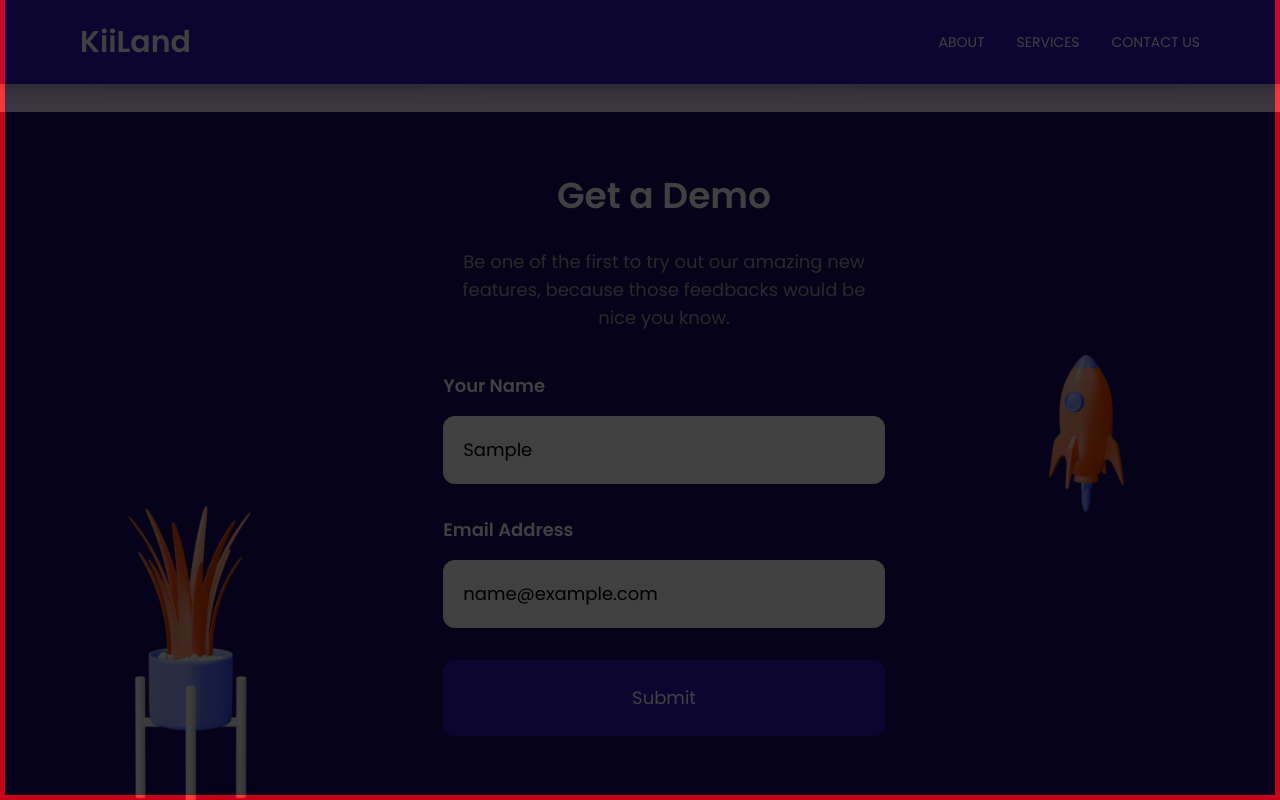
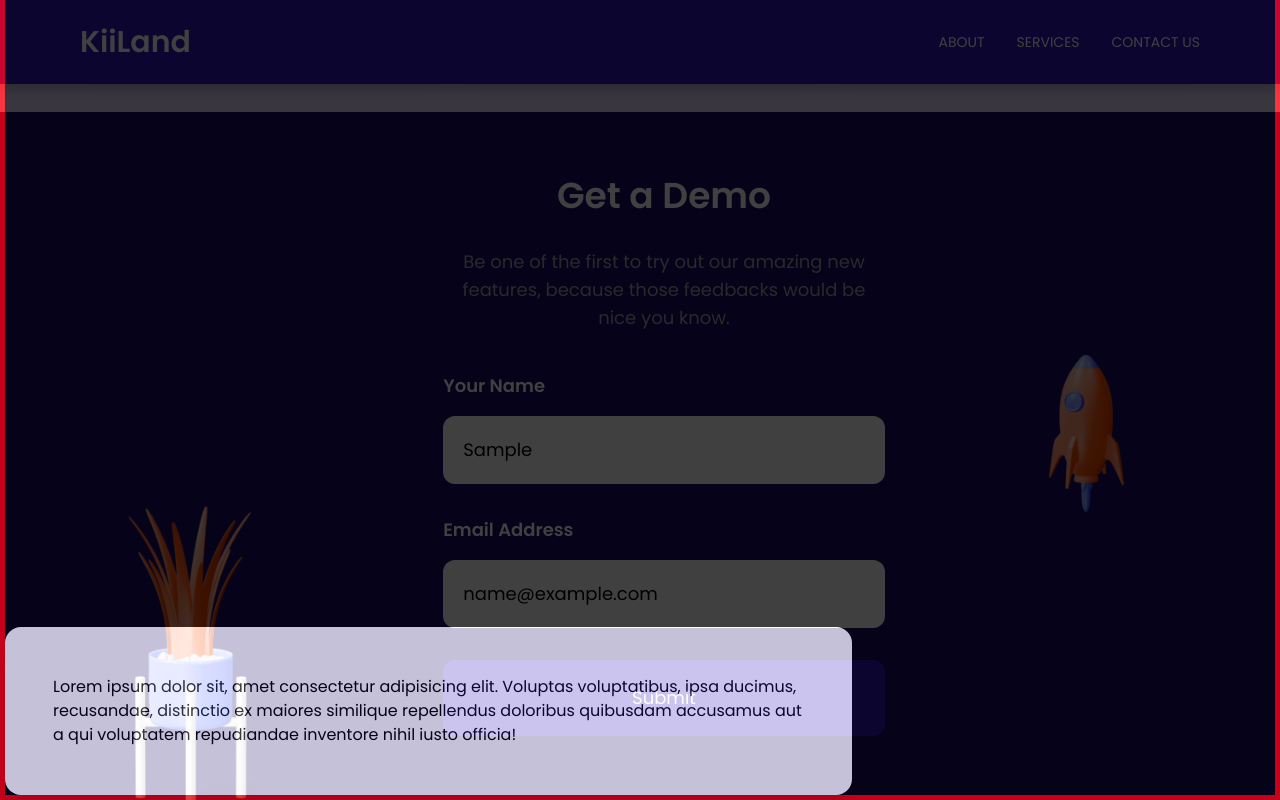
Before and after one commit to bravo-stack/Tailwind-Landing-Page, a React (Create React App) app: page / in a window 1280 px wide. Both pictures are taken after typing "Sample", "name@example.com" into the empty fields and a click on the input "Submit". Shown: the part 3632-4432 px from the top of the page. Built offline with nearby package versions, Linux system fonts and the light colour scheme.

Commit message:
still trying to align the success message

```diff
--- a/src/components/SubmitSuccess.js
+++ b/src/components/SubmitSuccess.js
@@ -2,7 +2,7 @@ import React from 'react'
 
 function SubmitSuccess() {
     return (
-        <div className='absolute top-0 left-0 my-transition w-2/3 bg-white rounded-2xl shadow-xl m-auto'>
+        <div className='absolute my-transition w-2/3 bg-white rounded-2xl p-12 shadow-xl m-auto bottom-0'>
             Lorem ipsum dolor sit, amet consectetur adipisicing elit. Voluptas voluptatibus, ipsa ducimus, recusandae, distinctio ex maiores similique repellendus doloribus quibusdam accusamus aut a qui voluptatem repudiandae inventore nihil iusto officia!
         </div>
     )
```
